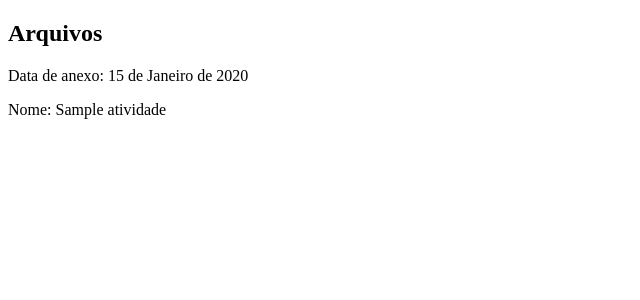
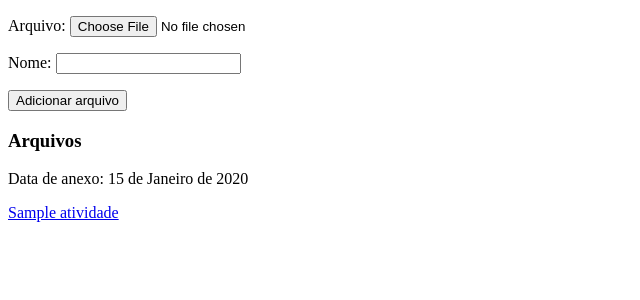
Before and after one commit to Nolramt/Armazenamento-de-atividades, a Django app: page /atividade/1/ in a window 1280 px wide. Shown: the top 300 px of the page, without its empty margins (0-640 px from the left). Run offline with Django 5.2, Linux system fonts and the light colour scheme; tables that the repository leaves empty hold one stand-in row (values such as "Sample post").

Commit message:
feat: Criando link na atividade para abrir a atividade. Criando forms para as atividades que guardam 'nome' e 'arquivo'.

```diff
--- a/app/templates/arquivo_atividade.html
+++ b/app/templates/arquivo_atividade.html
@@ -13,14 +13,22 @@
     </header>
     <main>
         <section>
+            <form method="post", enctype="multipart/form-data">
+                {% csrf_token %}
+                {{ form.as_p }}
+
+                <button type="submit">Adicionar arquivo</button>
+            </form>
+            <article>
                 <h1>Arquivos</h1>
                 {% for arquivo in arquivos %}
                     <article>
                         <label>Data de anexo: {{arquivo.data_anexo}}</label>
-                    <p>Nome: {{arquivo.nome}}</p>
+                        <p><a href="{{arquivo.arquivo.url}}">{{arquivo.nome}}</a></p>
 
                     </article>
                 {% endfor %}
+            </article>
         </section>
     </main>
 </body>
```
Lines whose indentation alone changed are shown as unchanged.
